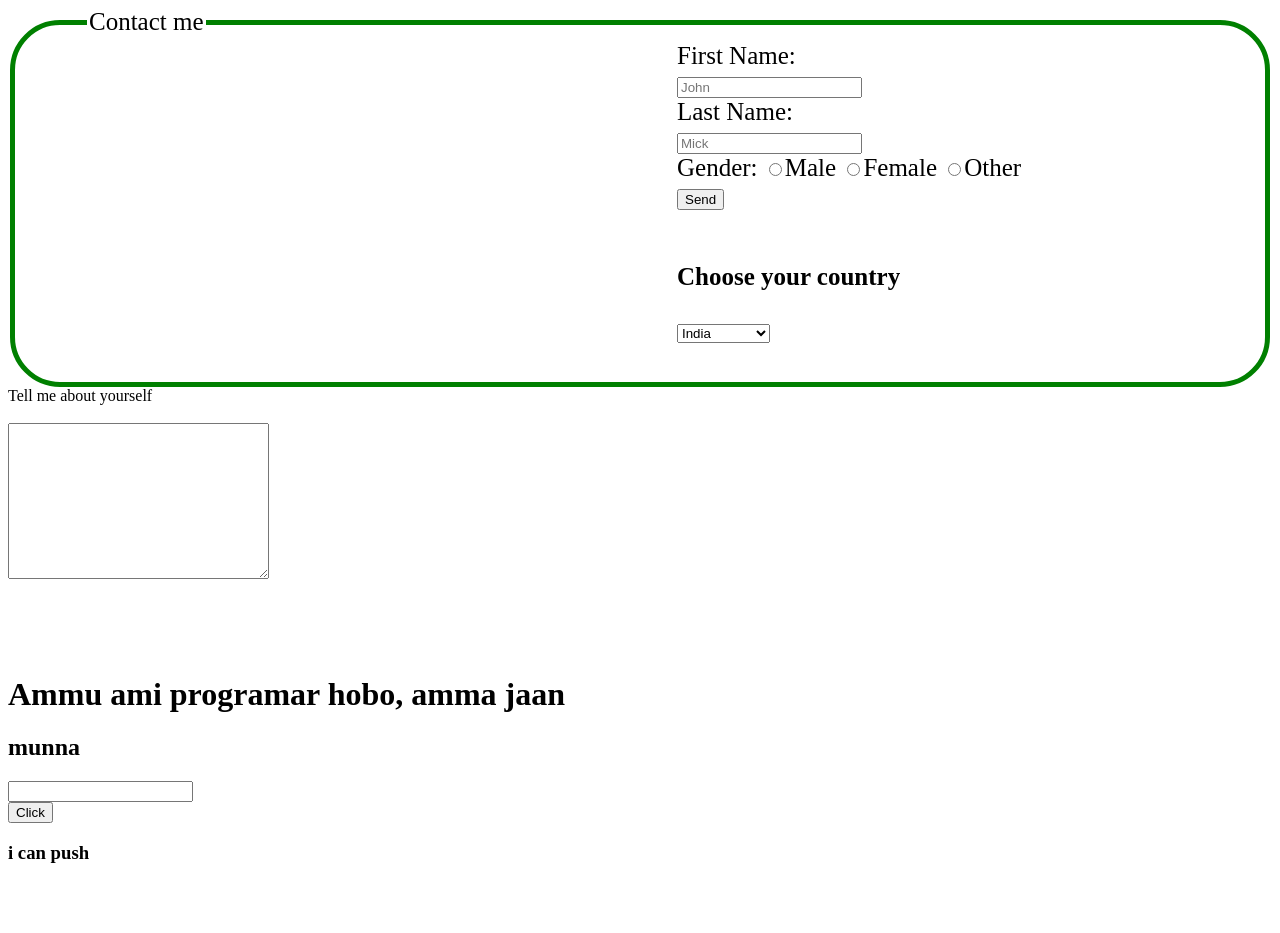
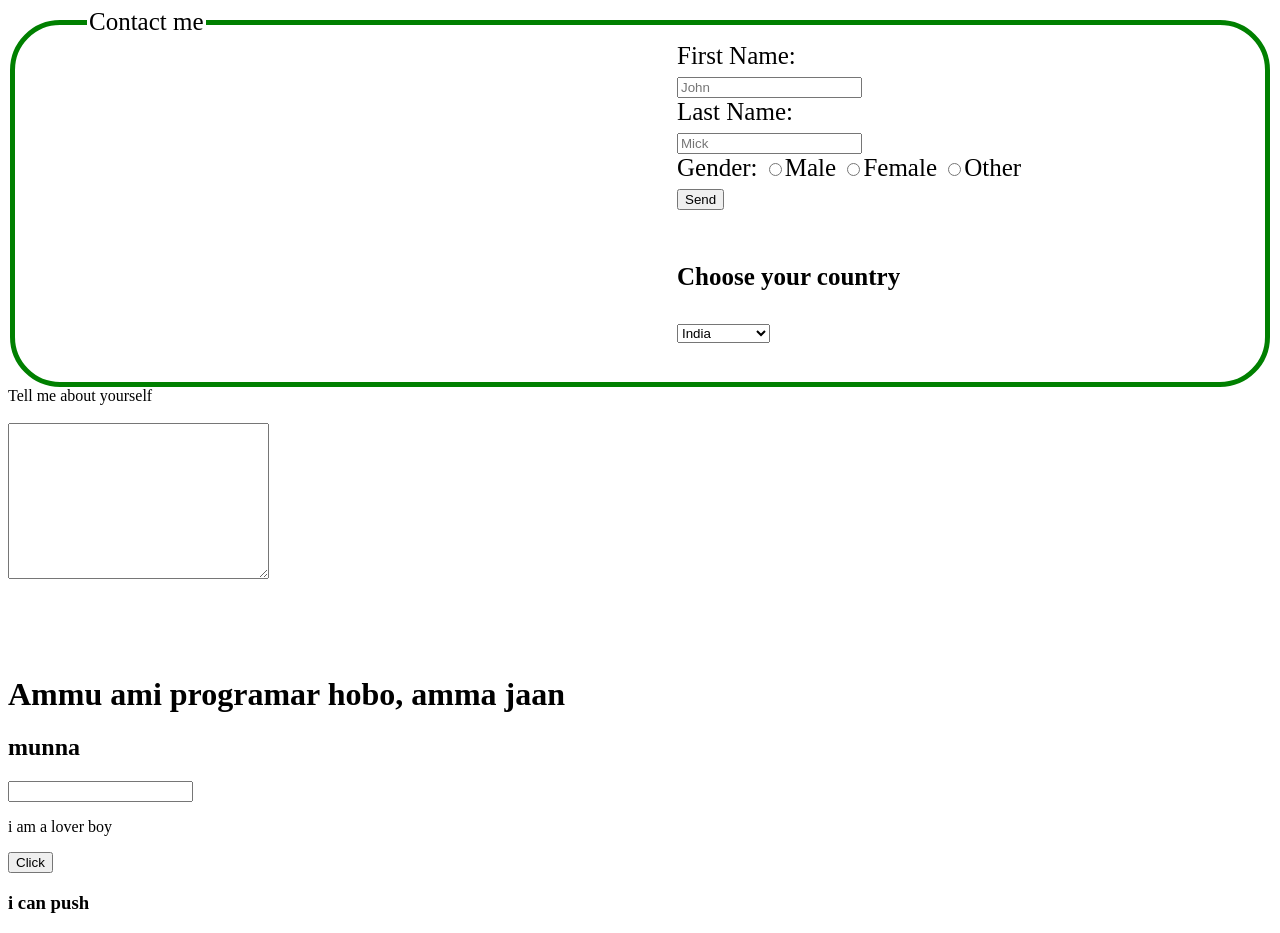
Before and after one commit to munna686/form-my, a plain HTML site: page index.html in a window 1280 px wide. Before the commit the page ends 883 px from the top, so only its background shows below. Drawn offline with Linux system fonts and the light colour scheme.

Commit message:
romantic

```diff
--- a/index.html
+++ b/index.html
@@ -44,6 +44,7 @@
         <h2>munna</h2>
         <input type="text">
         <br>
+        <p>i am a lover boy</p>
         <button>Click</button>
         <h3>i can push</h3>
 
```
